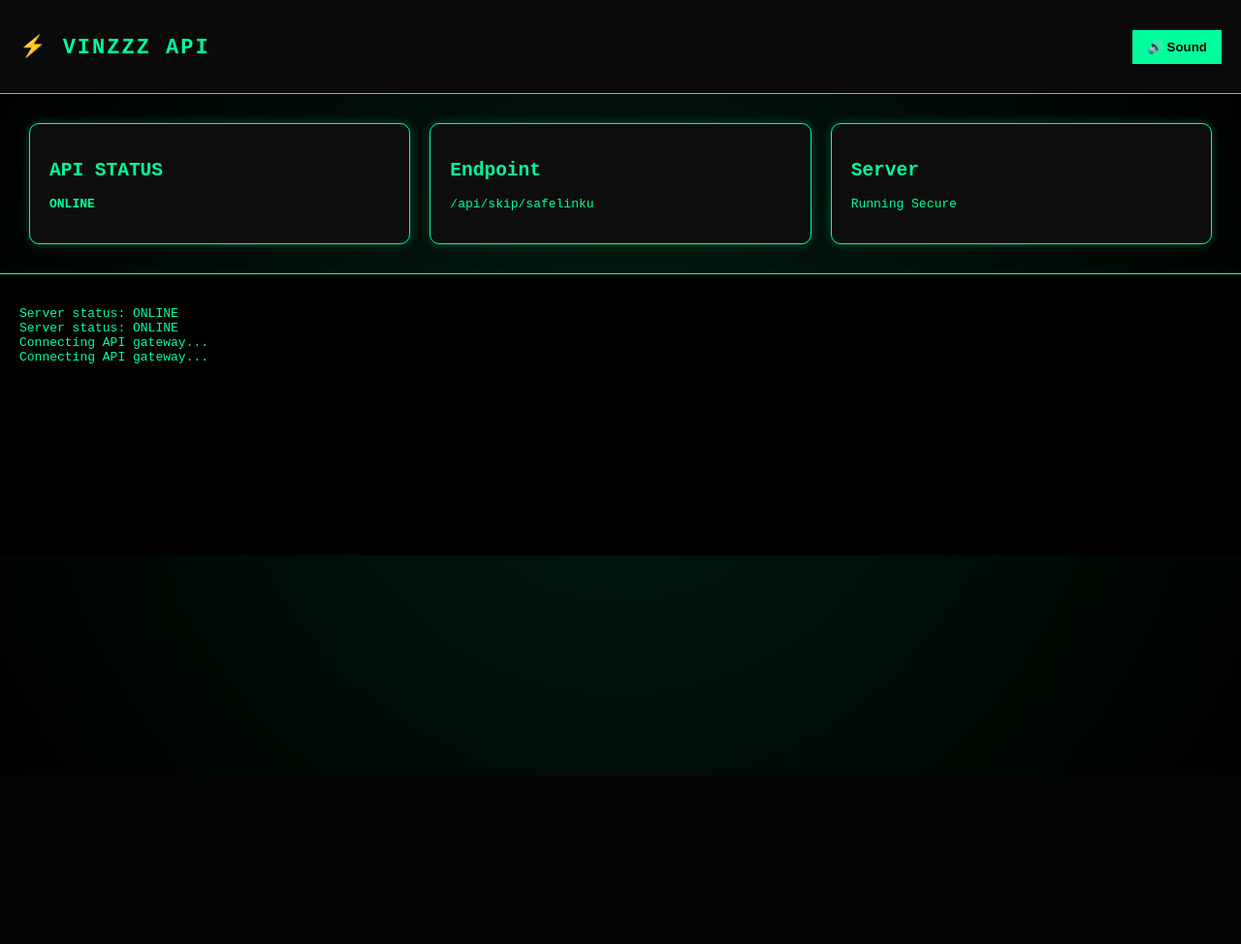
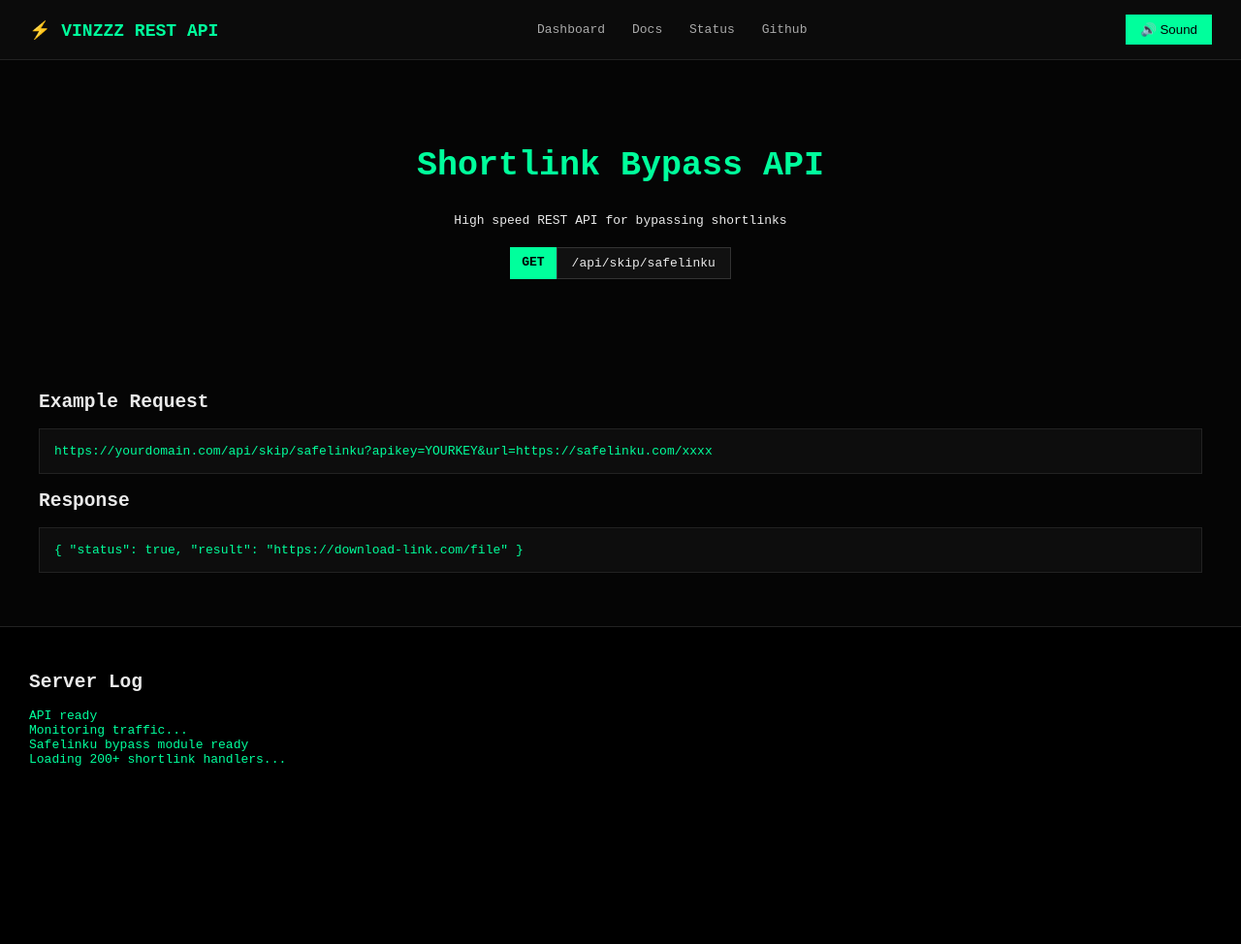
Before and after one commit to Botzzvinz/apikey_safelinku, a website: page index.html in a window 1280 px wide. Shown: the whole page at 97% size. Before the commit the page ends 800 px from the top, so only its background shows below. Drawn offline with Linux system fonts and the light colour scheme.

Commit message:
Add files via upload

```diff
--- a/index.html
+++ b/index.html
@@ -3,44 +3,79 @@
 <head>
 <meta charset="UTF-8">
 <meta name="viewport" content="width=device-width, initial-scale=1.0">
-<title>VINZZZ API DASHBOARD</title>
+<title>VINZZZ REST API</title>
 <link rel="stylesheet" href="style.css">
 </head>
 
 <body>
 
-<div class="background"></div>
+<header>
+<div class="logo">⚡ VINZZZ REST API</div>
 
-<header>
-<h1>⚡ VINZZZ API</h1>
+<nav>
+<a href="#">Dashboard</a>
+<a href="#">Docs</a>
+<a href="#">Status</a>
+<a href="#">Github</a>
+</nav>
+
 <button id="soundToggle">🔊 Sound</button>
 </header>
 
-<div class="container">
 
-<div class="card">
-<h2>API STATUS</h2>
-<p class="online">ONLINE</p>
-</div>
+<section class="hero">
 
-<div class="card">
-<h2>Endpoint</h2>
-<code>/api/skip/safelinku</code>
-</div>
+<h1>Shortlink Bypass API</h1>
+<p>High speed REST API for bypassing shortlinks</p>
 
-<div class="card">
-<h2>Server</h2>
-<p>Running Secure</p>
+<div class="api-box">
+
+<div class="method">GET</div>
+
+<div class="endpoint">
+/api/skip/safelinku
 </div>
 
 </div>
 
-<div class="terminal">
-<pre id="code"></pre>
+</section>
+
+
+<section class="docs">
+
+<h2>Example Request</h2>
+
+<div class="code-box">
+<code>
+https://yourdomain.com/api/skip/safelinku?apikey=YOURKEY&url=https://safelinku.com/xxxx
+</code>
 </div>
 
+
+<h2>Response</h2>
+
+<div class="code-box">
+<code>
+{
+ "status": true,
+ "result": "https://download-link.com/file"
+}
+</code>
+</div>
+
+</section>
+
+
+<section class="terminal">
+
+<h2>Server Log</h2>
+<pre id="code"></pre>
+
+</section>
+
+
 <audio id="bgSound" loop>
-<source src="https://cdn.pixabay.com/audio/2022/03/15/audio_5f7d3e0b3b.mp3">
+<source src="./databases/sound.mp3">
 </audio>
 
 <script src="script.js"></script>
--- a/script.js
+++ b/script.js
@@ -1,37 +1,49 @@
 const code = document.getElementById("code")
 
-const lines = [
-"Initializing server...",
-"Loading bypass modules...",
-"Connecting API gateway...",
-"Checking Safelinku bypass...",
-"Loading 200+ shortlink modules...",
-"Starting endpoint /api/skip",
-"Server status: ONLINE",
-"Monitoring requests...",
+const logs = [
+"Starting API server...",
+"Loading modules...",
+"Connecting bypass engine...",
+"Safelinku bypass module ready",
+"Loading 200+ shortlink handlers...",
+"Server listening requests...",
+"API ready",
+"Monitoring traffic..."
 ]
 
-function randomLine(){
-const line = lines[Math.floor(Math.random()*lines.length)]
-code.innerHTML += line + "\n"
+function addLog(){
+
+const text = logs[Math.floor(Math.random()*logs.length)]
+
+code.innerHTML += text + "\n"
+
 code.scrollTop = code.scrollHeight
+
 }
 
-setInterval(randomLine,1200)
+setInterval(addLog,1200)
+
+
 
 const sound = document.getElementById("bgSound")
 const toggle = document.getElementById("soundToggle")
 
-let playing = false
+let playing=false
 
-toggle.onclick = ()=>{
+toggle.onclick=()=>{
+
 if(!playing){
+
 sound.play()
 toggle.innerText="🔇 Mute"
 playing=true
+
 }else{
+
 sound.pause()
 toggle.innerText="🔊 Sound"
 playing=false
+
 }
+
 }
--- a/style.css
+++ b/style.css
@@ -2,82 +2,107 @@ body{
 margin:0;
 font-family:monospace;
 background:#050505;
-color:#00ff9c;
-overflow-x:hidden;
+color:#eaeaea;
 }
 
 header{
 display:flex;
 justify-content:space-between;
 align-items:center;
-padding:20px;
-background:#0a0a0a;
-border-bottom:1px solid #00ff9c;
+padding:15px 30px;
+background:#0b0b0b;
+border-bottom:1px solid #222;
 }
 
-h1{
-font-size:22px;
-letter-spacing:2px;
+.logo{
+font-size:18px;
+font-weight:bold;
+color:#00ff9c;
+}
+
+nav a{
+margin:0 10px;
+text-decoration:none;
+color:#aaa;
+}
+
+nav a:hover{
+color:#00ff9c;
 }
 
 button{
 background:#00ff9c;
 border:none;
-padding:10px 15px;
+padding:8px 15px;
 cursor:pointer;
+}
+
+.hero{
+padding:60px 20px;
+text-align:center;
+}
+
+.hero h1{
+font-size:35px;
+color:#00ff9c;
+}
+
+.api-box{
+display:flex;
+justify-content:center;
+margin-top:20px;
+}
+
+.method{
+background:#00ff9c;
+color:#000;
+padding:8px 12px;
 font-weight:bold;
 }
 
-.container{
-display:grid;
-grid-template-columns:repeat(auto-fit,minmax(200px,1fr));
-gap:20px;
-padding:30px;
+.endpoint{
+background:#111;
+padding:8px 15px;
+border:1px solid #333;
 }
 
-.card{
-background:#0d0d0d;
-border:1px solid #00ff9c;
-padding:20px;
-border-radius:10px;
-box-shadow:0 0 10px #00ff9c44;
+.docs{
+padding:40px;
 }
 
-.online{
+.code-box{
+background:#0d0d0d;
+border:1px solid #222;
+padding:15px;
+margin:15px 0;
+overflow:auto;
+}
+
+code{
 color:#00ff9c;
-font-weight:bold;
 }
 
 .terminal{
 background:#000;
-border-top:1px solid #00ff9c;
-padding:20px;
-height:250px;
-overflow:auto;
+padding:30px;
+border-top:1px solid #222;
 }
 
 pre{
 color:#00ff9c;
 font-size:13px;
+height:200px;
+overflow:auto;
 }
 
-.background{
-position:fixed;
-width:100%;
-height:100%;
-background:radial-gradient(circle,#001a10,#000);
-z-index:-1;
+@media(max-width:700px){
+
+nav{
+display:none;
 }
 
-@media(max-width:600px){
-
-header{
-flex-direction:column;
-gap:10px;
-}
-
-h1{
-font-size:18px;
+.hero h1{
+font-size:24px;
 }
 
 }
```
